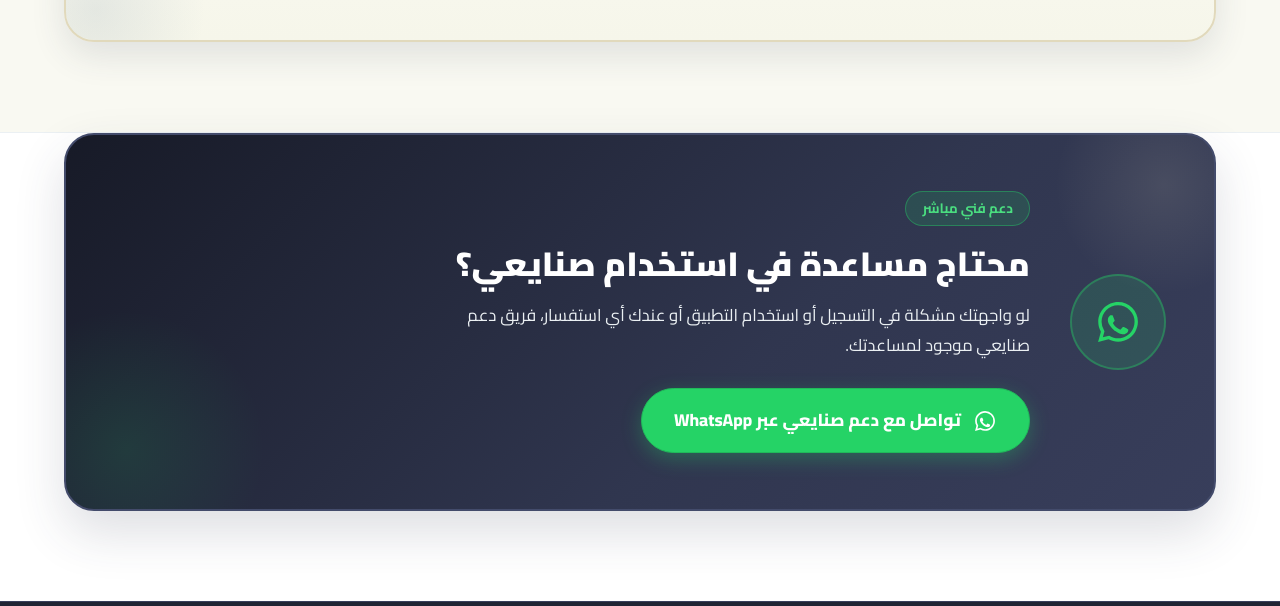
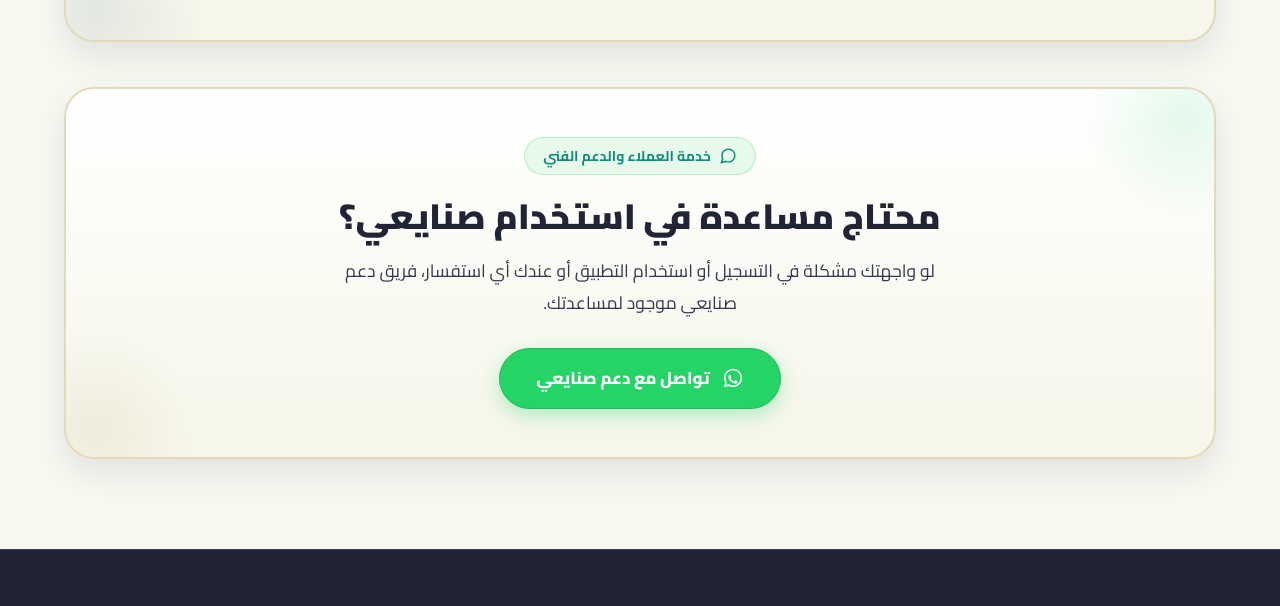
Before and after one commit to mahmoudhazem72/Sanay3y, a plain HTML site: page index.html in a window 1280 px wide. Shown: the part 6020-6626 px from the top of the page. Drawn offline with Linux system fonts and the light colour scheme.

Commit message:
Add files via upload

```diff
--- a/css/style.css
+++ b/css/style.css
@@ -1490,31 +1490,38 @@ h1, h2, h3, h4, h5 {
    App Support Section
    -------------------------------------------------------------------------- */
 .app-support-section {
-  background: var(--white);
+  background: var(--cream-light);
   padding: 0 0 90px;
-  border-top: 1px solid var(--gray-light);
+  margin-top: -45px;
 }
 
 .app-support-card {
-  background: linear-gradient(135deg, var(--navy-deep) 0%, var(--navy) 60%, var(--navy-surface) 100%);
+  background: linear-gradient(180deg, #FFFFFF 0%, var(--cream-soft) 100%);
   border-radius: var(--radius-xl);
-  padding: 56px 48px;
-  display: flex;
-  align-items: center;
-  gap: 40px;
+  border: 2px solid var(--beige);
+  padding: 48px 40px;
+  text-align: center;
   position: relative;
   overflow: hidden;
+  box-shadow: var(--shadow-lg);
+  transition: transform var(--transition-normal), box-shadow var(--transition-normal);
+  display: flex;
+  flex-direction: column;
+  align-items: center;
+  justify-content: center;
+}
+
+.app-support-card:hover {
   box-shadow: var(--shadow-xl);
-  border: 2px solid var(--navy-light);
 }
 
 .app-support-card::before {
   content: '';
   position: absolute;
-  bottom: -80px;
-  left: -80px;
-  width: 280px;
-  height: 280px;
+  top: -70px;
+  right: -70px;
+  width: 200px;
+  height: 200px;
   background: radial-gradient(circle, rgba(37, 211, 102, 0.12) 0%, transparent 70%);
   border-radius: 50%;
   pointer-events: none;
@@ -1523,86 +1530,81 @@ h1, h2, h3, h4, h5 {
 .app-support-card::after {
   content: '';
   position: absolute;
-  top: -60px;
-  right: -60px;
-  width: 220px;
-  height: 220px;
-  background: radial-gradient(circle, rgba(225, 217, 188, 0.12) 0%, transparent 70%);
+  bottom: -70px;
+  left: -70px;
+  width: 200px;
+  height: 200px;
+  background: radial-gradient(circle, rgba(225, 217, 188, 0.35) 0%, transparent 70%);
   border-radius: 50%;
   pointer-events: none;
 }
 
-.app-support-icon-wrap {
-  flex-shrink: 0;
-  width: 96px;
-  height: 96px;
-  background: rgba(37, 211, 102, 0.15);
-  border: 2px solid rgba(37, 211, 102, 0.35);
-  border-radius: 50%;
-  display: flex;
-  align-items: center;
-  justify-content: center;
-  color: #25D366;
-  position: relative;
-  z-index: 2;
-}
-
-.app-support-body {
-  flex: 1;
-  position: relative;
-  z-index: 2;
-}
-
 .app-support-badge {
   display: inline-flex;
   align-items: center;
   gap: 8px;
-  background: rgba(37, 211, 102, 0.15);
-  border: 1px solid rgba(37, 211, 102, 0.4);
-  color: #4ade80;
-  font-size: 0.85rem;
+  background: rgba(37, 211, 102, 0.1);
+  border: 1px solid rgba(37, 211, 102, 0.28);
+  color: #128C7E;
+  font-size: 0.88rem;
   font-weight: 700;
-  padding: 5px 16px;
+  padding: 6px 18px;
   border-radius: var(--radius-full);
-  margin-bottom: 16px;
+  margin-bottom: 18px;
+  position: relative;
+  z-index: 1;
 }
 
 .app-support-title {
-  font-size: clamp(1.6rem, 2.8vw, 2.1rem);
+  font-size: clamp(1.65rem, 2.8vw, 2.2rem);
   font-weight: 900;
-  color: var(--white);
+  color: var(--navy-dark);
   margin-bottom: 14px;
-  line-height: 1.3;
+  line-height: 1.35;
+  position: relative;
+  z-index: 1;
 }
 
 .app-support-desc {
-  font-size: 1.05rem;
-  color: var(--gray-light);
-  line-height: 1.8;
-  margin-bottom: 28px;
-  max-width: 600px;
+  font-size: 1.1rem;
+  color: var(--text-main);
+  line-height: 1.85;
+  max-width: 620px;
+  margin: 0 auto 28px;
+  position: relative;
+  z-index: 1;
+}
+
+.app-support-actions {
+  display: flex;
+  justify-content: center;
+  align-items: center;
+  width: 100%;
+  position: relative;
+  z-index: 1;
 }
 
 .app-support-btn {
   display: inline-flex;
   align-items: center;
+  justify-content: center;
   gap: 12px;
-  padding: 16px 32px;
+  padding: 15px 36px;
   background: #25D366;
   color: #FFFFFF;
   border: 1px solid #20BA5A;
   border-radius: var(--radius-full);
   font-weight: 800;
-  font-size: 1.08rem;
+  font-size: 1.05rem;
   font-family: var(--font-family);
   text-decoration: none;
   transition: all var(--transition-normal);
-  box-shadow: 0 6px 20px rgba(37, 211, 102, 0.3);
+  box-shadow: 0 6px 20px rgba(37, 211, 102, 0.35);
   cursor: pointer;
   white-space: nowrap;
 }
 
-.app-support-btn svg {
+.app-support-btn-icon {
   flex-shrink: 0;
   transition: transform var(--transition-fast);
 }
@@ -1611,10 +1613,10 @@ h1, h2, h3, h4, h5 {
   background: #20BA5A;
   color: #FFFFFF;
   transform: translateY(-3px);
-  box-shadow: 0 12px 30px rgba(37, 211, 102, 0.42);
-}
-
-.app-support-btn:hover svg {
+  box-shadow: 0 10px 26px rgba(37, 211, 102, 0.45);
+}
+
+.app-support-btn:hover .app-support-btn-icon {
   transform: scale(1.1);
 }
 
@@ -2270,52 +2272,39 @@ h1, h2, h3, h4, h5 {
   /* App Support Section */
   .app-support-section {
     padding: 0 0 60px;
+    margin-top: -25px;
   }
 
   .app-support-card {
-    flex-direction: column;
-    text-align: center;
     padding: 36px 20px;
     border-radius: var(--radius-lg);
-    gap: 24px;
-  }
-
-  .app-support-icon-wrap {
-    width: 72px;
-    height: 72px;
-    margin: 0 auto;
-  }
-
-  .app-support-icon-wrap svg {
-    width: 36px;
-    height: 36px;
   }
 
   .app-support-badge {
-    margin-bottom: 12px;
-    font-size: 0.8rem;
+    font-size: 0.82rem;
+    padding: 5px 14px;
+    margin-bottom: 14px;
   }
 
   .app-support-title {
     font-size: clamp(1.45rem, 5vw, 1.85rem);
     margin-bottom: 12px;
+    line-height: 1.35;
   }
 
   .app-support-desc {
-    font-size: 0.95rem;
-    line-height: 1.7;
-    margin-bottom: 22px;
-    margin-left: auto;
-    margin-right: auto;
+    font-size: 0.98rem;
+    line-height: 1.75;
+    margin-bottom: 24px;
   }
 
   .app-support-btn {
     width: 100%;
-    justify-content: center;
     padding: 14px 20px;
     font-size: 1rem;
+    min-height: 48px;
     white-space: normal;
-    text-align: center;
+    justify-content: center;
   }
 
   /* Footer */
@@ -2729,29 +2718,22 @@ h1, h2, h3, h4, h5 {
 
   .app-support-card {
     padding: 24px 12px;
-    gap: 18px;
-  }
-
-  .app-support-icon-wrap {
-    width: 58px;
-    height: 58px;
-  }
-
-  .app-support-icon-wrap svg {
-    width: 28px;
-    height: 28px;
   }
 
   .app-support-title {
-    font-size: 1.35rem;
+    font-size: 1.3rem;
+  }
+
+  .app-support-desc {
+    font-size: 0.86rem;
   }
 
   .app-support-btn {
     padding: 11px 12px;
-    font-size: 0.85rem;
-  }
-
-  .app-support-btn svg {
+    font-size: 0.86rem;
+  }
+
+  .app-support-btn-icon {
     width: 18px;
     height: 18px;
   }
--- a/index.html
+++ b/index.html
@@ -1022,26 +1022,29 @@
   <section class="app-support-section" id="app-support">
     <div class="container">
       <div class="app-support-card">
-        <div class="app-support-icon-wrap">
-          <svg width="48" height="48" viewBox="0 0 24 24" fill="currentColor" aria-hidden="true">
-            <path d="M12.04 2c-5.46 0-9.91 4.45-9.91 9.91 0 1.75.46 3.45 1.32 4.95L2.05 22l5.25-1.38c1.45.79 3.08 1.21 4.74 1.21 5.46 0 9.91-4.45 9.91-9.91 0-2.65-1.03-5.14-2.9-7.01A9.816 9.816 0 0 0 12.04 2m.01 1.67c2.2 0 4.26.86 5.82 2.42a8.225 8.225 0 0 1 2.41 5.83c0 4.54-3.7 8.24-8.24 8.24-1.48 0-2.93-.4-4.2-1.15l-.3-.18-3.12.82.83-3.04-.2-.31a8.196 8.196 0 0 1-1.26-4.38c0-4.54 3.7-8.24 8.24-8.24m4.52 11.66c-.25-.13-1.47-.72-1.7-.81-.23-.08-.39-.13-.56.13-.17.25-.64.81-.79.97-.14.17-.29.19-.54.06-.25-.13-1.06-.39-2.02-1.24-.74-.66-1.24-1.47-1.39-1.72-.14-.25-.02-.38.11-.51.11-.11.25-.29.37-.43.13-.14.17-.25.25-.41.08-.17.04-.31-.02-.44-.06-.13-.56-1.34-.76-1.84-.2-.48-.4-.42-.56-.43h-.48c-.17 0-.44.06-.67.31-.23.25-.88.86-.88 2.1 0 1.24.9 2.44 1.03 2.61.13.17 1.77 2.7 4.29 3.79.6.26 1.07.41 1.44.53.61.19 1.16.17 1.6.1.49-.07 1.47-.6 1.68-1.18.21-.58.21-1.07.15-1.18-.06-.1-.23-.17-.48-.29z"/>
+        <div class="app-support-badge">
+          <svg width="18" height="18" viewBox="0 0 24 24" fill="none" stroke="currentColor" stroke-width="2" stroke-linecap="round" stroke-linejoin="round" aria-hidden="true">
+            <path d="M21 11.5a8.38 8.38 0 0 1-.9 3.8 8.5 8.5 0 0 1-7.6 4.7 8.38 8.38 0 0 1-3.8-.9L3 21l1.9-5.7a8.38 8.38 0 0 1-.9-3.8 8.5 8.5 0 0 1 4.7-7.6 8.38 8.38 0 0 1 3.8-.9h.5a8.48 8.48 0 0 1 8 8v.5z"></path>
           </svg>
+          <span>خدمة العملاء والدعم الفني</span>
         </div>
-        <div class="app-support-body">
-          <div class="app-support-badge">دعم فني مباشر</div>
-          <h2 class="app-support-title">محتاج مساعدة في استخدام صنايعي؟</h2>
-          <p class="app-support-desc">
-            لو واجهتك مشكلة في التسجيل أو استخدام التطبيق أو عندك أي استفسار، فريق دعم صنايعي موجود لمساعدتك.
-          </p>
+
+        <h2 class="app-support-title">محتاج مساعدة في استخدام صنايعي؟</h2>
+
+        <p class="app-support-desc">
+          لو واجهتك مشكلة في التسجيل أو استخدام التطبيق أو عندك أي استفسار، فريق دعم صنايعي موجود لمساعدتك.
+        </p>
+
+        <div class="app-support-actions">
           <a href="https://wa.me/201066083849"
              class="app-support-btn"
              target="_blank"
              rel="noopener noreferrer"
-             aria-label="تواصل مع دعم صنايعي عبر واتساب">
-            <svg width="24" height="24" viewBox="0 0 24 24" fill="currentColor" aria-hidden="true">
+             aria-label="تواصل مع دعم صنايعي عبر WhatsApp">
+            <svg class="app-support-btn-icon" width="22" height="22" viewBox="0 0 24 24" fill="currentColor" aria-hidden="true">
               <path d="M12.04 2c-5.46 0-9.91 4.45-9.91 9.91 0 1.75.46 3.45 1.32 4.95L2.05 22l5.25-1.38c1.45.79 3.08 1.21 4.74 1.21 5.46 0 9.91-4.45 9.91-9.91 0-2.65-1.03-5.14-2.9-7.01A9.816 9.816 0 0 0 12.04 2m.01 1.67c2.2 0 4.26.86 5.82 2.42a8.225 8.225 0 0 1 2.41 5.83c0 4.54-3.7 8.24-8.24 8.24-1.48 0-2.93-.4-4.2-1.15l-.3-.18-3.12.82.83-3.04-.2-.31a8.196 8.196 0 0 1-1.26-4.38c0-4.54 3.7-8.24 8.24-8.24m4.52 11.66c-.25-.13-1.47-.72-1.7-.81-.23-.08-.39-.13-.56.13-.17.25-.64.81-.79.97-.14.17-.29.19-.54.06-.25-.13-1.06-.39-2.02-1.24-.74-.66-1.24-1.47-1.39-1.72-.14-.25-.02-.38.11-.51.11-.11.25-.29.37-.43.13-.14.17-.25.25-.41.08-.17.04-.31-.02-.44-.06-.13-.56-1.34-.76-1.84-.2-.48-.4-.42-.56-.43h-.48c-.17 0-.44.06-.67.31-.23.25-.88.86-.88 2.1 0 1.24.9 2.44 1.03 2.61.13.17 1.77 2.7 4.29 3.79.6.26 1.07.41 1.44.53.61.19 1.16.17 1.6.1.49-.07 1.47-.6 1.68-1.18.21-.58.21-1.07.15-1.18-.06-.1-.23-.17-.48-.29z"/>
             </svg>
-            <span>تواصل مع دعم صنايعي عبر WhatsApp</span>
+            <span>تواصل مع دعم صنايعي</span>
           </a>
         </div>
       </div>
```
